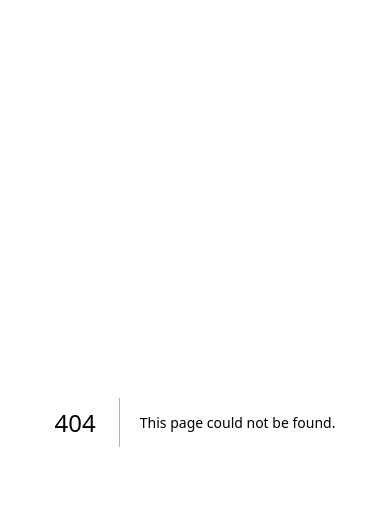
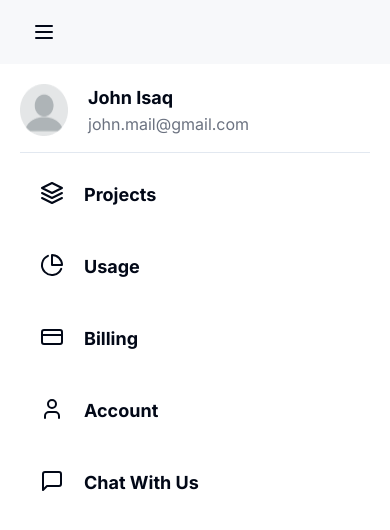
Before and after one commit to Neel-shetty/nextjs-hypewize, a Next.js app: page /mobile-menu in a window 390 px wide. Before the commit this address had no page. Shown: the top 530 px of the page. Built offline with nearby package versions, Linux system fonts and the light colour scheme.

Commit message:
mobile menu

```diff
--- a/package.json
+++ b/package.json
@@ -11,6 +11,7 @@
   "dependencies": {
     "@radix-ui/react-avatar": "^1.0.3",
     "@radix-ui/react-dropdown-menu": "^2.0.5",
+    "@radix-ui/react-separator": "^1.0.3",
     "@radix-ui/react-slot": "^1.0.2",
     "@tanstack/react-table": "^8.9.3",
     "@types/node": "20.3.2",
--- a/src/app/(dashboard)/layout.tsx
+++ b/src/app/(dashboard)/layout.tsx
@@ -26,24 +26,12 @@ export default async function DashboardLayout({
 
   return (
     <div className="flex min-h-screen flex-col">
-      {/* <header className="sticky top-0 z-40 border-b bg-background">
-        <div className="container flex h-16 items-center justify-between py-4">
-          <MainNav items={dashboardConfig.mainNav} />
-          <UserAccountNav
-            user={{
-              name: "test name",
-              image: "",
-              email: "test@test.com",
-            }}
-          />
-        </div>
-      </header> */}
       <div className=" w-full grid flex-1  md:grid-cols-[200px_1fr] ">
         <aside className="hidden w-[200px] flex-col md:flex justify-start bg-[#040A27]">
           <DashboardNav items={dashboardConfig.sidebarNav} />
         </aside>
         <main className="flex flex-1 flex-col overflow-hidden">
-          <header className="sticky top-0 z-40 border-b bg-transparent md:bg-white">
+          <header className="md:sticky md:top-0 md:z-40 md:border-b bg-[#F7F8FA] md:bg-white">
             <div className=" px-8 flex h-16 items-center justify-between py-4">
               <MainNav items={dashboardConfig.mainNav} />
               <div className="md:flex flex-row gap-3 items-center justify-between hidden">
--- /dev/null
+++ b/src/app/(dashboard)/mobile-menu/page.tsx
@@ -0,0 +1,80 @@
+"use client";
+import { Icons } from "@/components/icons";
+import { Separator } from "@/components/ui/separator";
+import { Layers, PieChart } from "lucide-react";
+import Link from "next/link";
+import { usePathname } from "next/navigation";
+import { MessageSquare } from "lucide-react";
+
+export default function MobileMenu() {
+  const path = usePathname();
+  return (
+    <div className="md:hidden min-h-screen p-5 bg-white w-full">
+      <div className="flex flex-row gap-5">
+        <img src="/profile.png" alt="profile" />
+        <div className="">
+          <p className="font-bold text-lg">John Isaq</p>
+          <p className="text-gray-500">john.mail@gmail.com</p>
+        </div>
+      </div>
+      <Separator className="my-4" />
+      <nav className="flex flex-col gap-5 px-3 w-full">
+        <Link
+          href={"/projects"}
+          className={
+            path.includes("/projects")
+              ? "flex flex-row gap-5 bg-[#F7F8FA] rounded-md w-full px-2 py-3"
+              : "flex flex-row gap-5 w-full py-3 px-2"
+          }
+        >
+          <Layers />
+          <p className="font-bold text-lg">Projects</p>
+        </Link>
+        <Link
+          href={"/usage"}
+          className={
+            path.includes("/usage")
+              ? "flex flex-row gap-5 bg-[#F7F8FA] w-full px-2 py-3"
+              : "flex flex-row gap-5 w-full py-3 px-2"
+          }
+        >
+          <PieChart />
+          <p className="font-bold text-lg">Usage</p>
+        </Link>
+        <Link
+          href={"/billing"}
+          className={
+            path.includes("/billing")
+              ? "flex flex-row gap-5 bg-[#F7F8FA] w-full px-2 py-3"
+              : "flex flex-row gap-5 w-full py-3 px-2"
+          }
+        >
+          <Icons.billing />
+          <p className="font-bold text-lg">Billing</p>
+        </Link>
+        <Link
+          href={"/account"}
+          className={
+            path.includes("/account")
+              ? "flex flex-row gap-5 bg-[#F7F8FA] w-full px-2 py-3"
+              : "flex flex-row gap-5 w-full py-3 px-2"
+          }
+        >
+          <Icons.user />
+          <p className="font-bold text-lg">Account</p>
+        </Link>
+        <Link
+          href={"/support"}
+          className={
+            path.includes("/support")
+              ? "flex flex-row gap-5 bg-[#F7F8FA] w-full px-2 py-3"
+              : "flex flex-row gap-5 w-full py-3 px-2"
+          }
+        >
+          <MessageSquare />
+          <p className="font-bold text-lg">Chat With Us</p>
+        </Link>
+      </nav>
+    </div>
+  );
+}
--- a/src/app/(dashboard)/projects/[projectId]/messages/[messageId]/page.tsx
+++ b/src/app/(dashboard)/projects/[projectId]/messages/[messageId]/page.tsx
@@ -2,8 +2,8 @@ import Message from "@/components/message";
 
 export default function MessagesPage() {
   return (
-    <div className="min-h-screen mx-6 mt-3">
-      <div className="m-5 p-5 rounded-md bg-white">
+    <div className="min-h-screen mx-6 mt-3 ">
+      <div className="md:m-5 md:p-5 rounded-md bg-white">
         <div className=" flex flex-row items-center gap-5">
           <div className="w-14 h-14  bg-gray-200 rounded-full" />
           <div className="text-neutral-900 text-[20px] font-semibold capitalize">
--- a/src/components/main-nav.tsx
+++ b/src/components/main-nav.tsx
@@ -10,6 +10,7 @@ import { cn } from "@/lib/utils";
 import { Icons } from "@/components/icons";
 import { MobileNav } from "@/components/mobile-nav";
 import { Menu } from "lucide-react";
+import { useRouter } from "next/navigation";
 
 interface MainNavProps {
   items?: MainNavItem[];
@@ -20,6 +21,7 @@ export function MainNav({ items, children }: MainNavProps) {
   const segment = useSelectedLayoutSegment();
   const path = usePathname();
   const [showMobileMenu, setShowMobileMenu] = React.useState<boolean>(false);
+  const navigation = useRouter();
 
   function getPageTitle() {
     const name = path.split("/")[1];
@@ -42,9 +44,12 @@ export function MainNav({ items, children }: MainNavProps) {
       ) : null}
       <button
         className="flex items-center space-x-2 md:hidden"
-        onClick={() => setShowMobileMenu(!showMobileMenu)}
+        onClick={() => {
+          setShowMobileMenu(!showMobileMenu);
+          // navigation.push("/mobile-menu");
+        }}
       >
-        {showMobileMenu ? <Icons.close /> : <Menu/>}
+        {showMobileMenu ? <Icons.close /> : <Menu />}
         {/* <span className="font-bold">Menu</span> */}
       </button>
       {showMobileMenu && items && (
--- a/src/components/mobile-nav.tsx
+++ b/src/components/mobile-nav.tsx
@@ -1,3 +1,4 @@
+"use client";
 import * as React from "react";
 import Link from "next/link";
 
@@ -7,6 +8,8 @@ import { cn } from "@/lib/utils";
 import { useLockBody } from "@/hooks/use-lock-body";
 import { Icons } from "@/components/icons";
 import { Menu } from "lucide-react";
+import MobileMenu from "@/app/(dashboard)/mobile-menu/page";
+import { usePathname } from "next/navigation";
 
 interface MobileNavProps {
   items: MainNavItem[];
@@ -19,17 +22,12 @@ export function MobileNav({ items, children }: MobileNavProps) {
   return (
     <div
       className={cn(
-        "fixed inset-0 top-16 z-50 grid h-[calc(100vh-4rem)] grid-flow-row auto-rows-max overflow-auto p-6 pb-32 shadow-md animate-in slide-in-from-bottom-80 md:hidden"
+        "fixed bg-white inset-0 top-16 z-50 grid h-[calc(100vh-4rem)] grid-flow-row auto-rows-max overflow-auto animate-in slide-in-from-left -80 md:hidden"
       )}
     >
-      <div className="relative z-20 grid gap-6 rounded-md bg-popover p-4 text-popover-foreground shadow-md">
-        {/* <Link href="/" className="flex items-center space-x-2"> */}
-          {/* <Icons.logo /> */}
-          {/* <Menu/> */}
-          {/* <span className="font-bold">{siteConfig.name}</span> */}
-        {/* </Link> */}
+      <div className="relative z-20 grid gap-6 rounded-md">
         <nav className="grid grid-flow-row auto-rows-max text-sm">
-          {items.map((item, index) => (
+          {/* {items.map((item, index) => (
             <Link
               key={index}
               href={item.disabled ? "#" : item.href}
@@ -40,7 +38,8 @@ export function MobileNav({ items, children }: MobileNavProps) {
             >
               {item.title}
             </Link>
-          ))}
+          ))} */}
+          <MobileMenu />
         </nav>
         {children}
       </div>
--- /dev/null
+++ b/src/components/ui/separator.tsx
@@ -0,0 +1,31 @@
+"use client"
+
+import * as React from "react"
+import * as SeparatorPrimitive from "@radix-ui/react-separator"
+
+import { cn } from "@/lib/utils"
+
+const Separator = React.forwardRef<
+  React.ElementRef<typeof SeparatorPrimitive.Root>,
+  React.ComponentPropsWithoutRef<typeof SeparatorPrimitive.Root>
+>(
+  (
+    { className, orientation = "horizontal", decorative = true, ...props },
+    ref
+  ) => (
+    <SeparatorPrimitive.Root
+      ref={ref}
+      decorative={decorative}
+      orientation={orientation}
+      className={cn(
+        "shrink-0 bg-border",
+        orientation === "horizontal" ? "h-[1px] w-full" : "h-full w-[1px]",
+        className
+      )}
+      {...props}
+    />
+  )
+)
+Separator.displayName = SeparatorPrimitive.Root.displayName
+
+export { Separator }
```
Also changed, not shown: public/profile.png (added), 1 other file (tests, documents, lock files or other folders).
